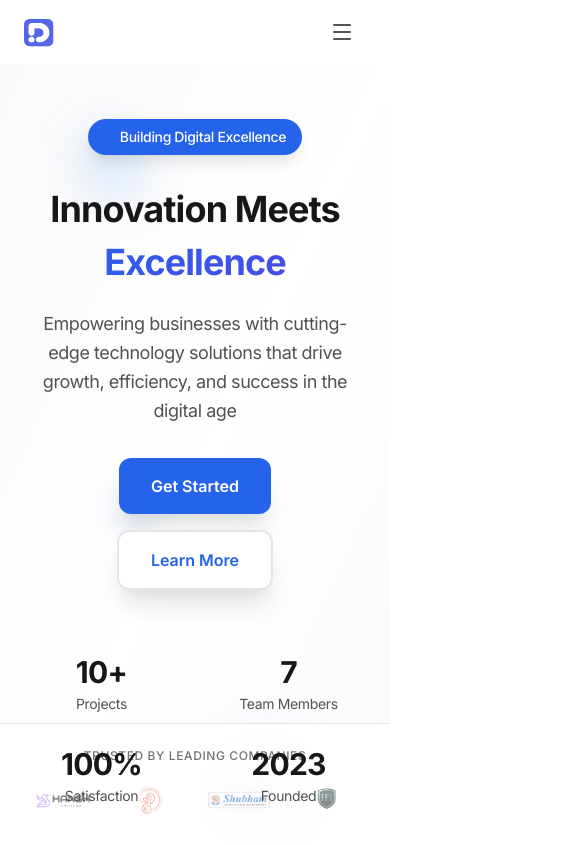
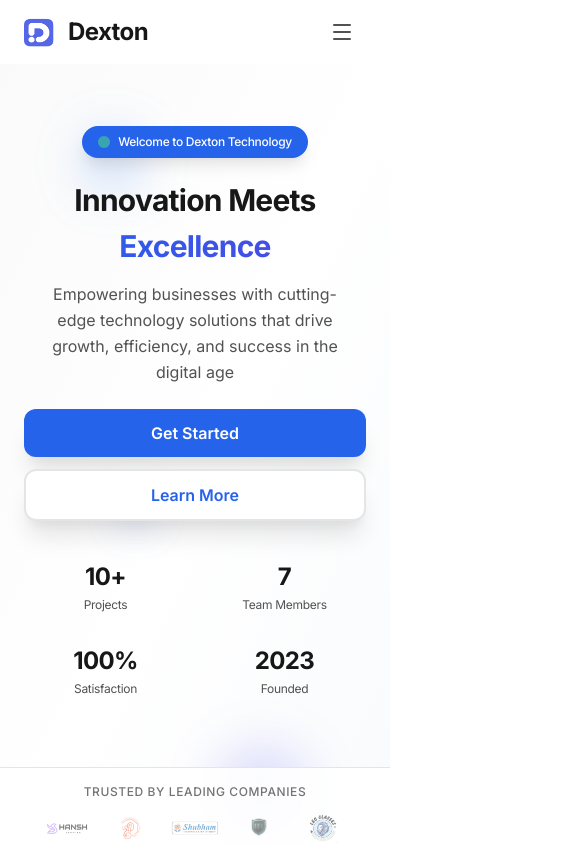
Before and after one commit to dextontechnology-del/dexton-web, a React (Create React App) app: page / in a window 390 px wide. Shown: the top 845 px of the page, 585 px wide, since content can reach past the window. Built offline with nearby package versions, Linux system fonts and the light colour scheme.

Commit message:
improvise responsivness

```diff
--- a/src/components/Navigation.jsx
+++ b/src/components/Navigation.jsx
@@ -53,8 +53,11 @@ export default function Navigation() {
                 alt="Dexton Technology"
                 className="h-8 w-8 lg:h-10 lg:w-10"
               />
-              <span className="ml-3 text-xl font-bold text-neutral-900 hidden lg:block">
+              <span className="hidden md:block ml-3 text-xl font-bold text-neutral-900">
                 Dexton Technology
+              </span>
+              <span className="block md:hidden ml-3 text-2xl font-bold text-neutral-900">
+                Dexton
               </span>
             </motion.div>
 
--- a/src/components/hero.jsx
+++ b/src/components/hero.jsx
@@ -10,7 +10,7 @@ import BhumiPutraLogo from "../assets/bhumiputra-logo.png"
 
 export default function Hero() {
   return (
-    <section className="relative min-h-screen flex items-center justify-center overflow-hidden bg-gradient-to-br from-neutral-50 via-white to-primary-50">
+    <section className="relative min-h-screen flex flex-col overflow-hidden bg-gradient-to-br from-neutral-50 via-white to-primary-50">
       {/* Subtle background pattern */}
       <div className="absolute inset-0 opacity-[0.03]">
         <div className="absolute inset-0" style={{
@@ -37,7 +37,8 @@ export default function Hero() {
       />
 
       {/* Main Content */}
-      <div className="relative z-10 container mx-auto px-6 text-center">
+      <div className="relative z-10 flex-1 flex items-center justify-center">
+        <div className="container mx-auto px-6 text-center py-12 md:py-14">
           <motion.div
             initial={{ opacity: 0, y: 50 }}
             animate={{ opacity: 1, y: 0 }}
@@ -48,14 +49,14 @@ export default function Hero() {
               initial={{ opacity: 0, scale: 0.8 }}
               animate={{ opacity: 1, scale: 1 }}
               transition={{ duration: 0.8, delay: 0.4 }}
-            className="inline-flex items-center px-4 py-2 bg-primary-600 text-white text-sm font-medium rounded-full mb-8 shadow-lg"
+              className="inline-flex items-center px-4 py-2 bg-primary-600 text-white text-xs md:text-sm font-medium rounded-full mb-6 md:mb-8 shadow-lg"
             >
-            <span className="w-2 h-2 bg-success-400 rounded-full mr-2 animate-pulse"></span>
-            <span>Building Digital Excellence</span>
+              <div className="w-3 h-3 bg-success-400 rounded-full mr-2 animate-pulse"> </div>
+              <span>Welcome to Dexton Technology</span>
             </motion.div>
 
             {/* Main Title */}
-          <h1 className="text-4xl sm:text-5xl lg:text-6xl font-bold text-neutral-900 mb-6 leading-tight tracking-tight">
+            <h1 className="text-3xl sm:text-4xl lg:text-5xl xl:text-6xl font-bold text-neutral-900 mb-4 md:mb-6 leading-tight tracking-tight">
               <span className="block mb-2">Innovation Meets</span>
               <span className="block bg-gradient-to-r from-primary-600 to-secondary-600 bg-clip-text text-transparent">
                 Excellence
@@ -67,7 +68,7 @@ export default function Hero() {
               initial={{ opacity: 0, y: 30 }}
               animate={{ opacity: 1, y: 0 }}
               transition={{ duration: 1, delay: 0.6 }}
-            className="text-lg sm:text-xl text-neutral-600 mb-8 max-w-3xl mx-auto leading-relaxed"
+              className="text-base md:text-lg lg:text-xl text-neutral-600 mb-6 md:mb-8 max-w-3xl mx-auto leading-relaxed px-4"
             >
               Empowering businesses with cutting-edge technology solutions that drive growth,
               efficiency, and success in the digital age
@@ -78,13 +79,13 @@ export default function Hero() {
               initial={{ opacity: 0, y: 30 }}
               animate={{ opacity: 1, y: 0 }}
               transition={{ duration: 1, delay: 0.8 }}
-            className="flex flex-col sm:flex-row gap-4 justify-center items-center mb-16"
+              className="flex flex-col sm:flex-row gap-3 md:gap-4 justify-center items-center mb-8 md:mb-12"
             >
-            <button className="group relative px-8 py-4 bg-primary-600 text-white font-semibold rounded-xl hover:bg-primary-700 transform hover:scale-105 transition-all duration-300 shadow-xl hover:shadow-2xl hover:-translate-y-1">
+              <button className="group relative px-6 md:px-8 py-3 md:py-4 bg-primary-600 text-white font-semibold rounded-xl hover:bg-primary-700 transform hover:scale-105 transition-all duration-300 shadow-xl hover:shadow-2xl hover:-translate-y-1 w-full sm:w-auto">
                 <span className="relative z-10">Get Started</span>
                 <div className="absolute inset-0 bg-gradient-to-r from-primary-600 to-secondary-600 rounded-xl opacity-0 group-hover:opacity-100 transition-opacity duration-300"></div>
               </button>
-            <button className="group relative px-8 py-4 bg-white text-primary-600 font-semibold rounded-xl border-2 border-neutral-200 hover:border-primary-300 hover:bg-primary-50 transform hover:scale-105 transition-all duration-300 shadow-xl hover:shadow-2xl hover:-translate-y-1">
+              <button className="group relative px-6 md:px-8 py-3 md:py-4 bg-white text-primary-600 font-semibold rounded-xl border-2 border-neutral-200 hover:border-primary-300 hover:bg-primary-50 transform hover:scale-105 transition-all duration-300 shadow-xl hover:shadow-2xl hover:-translate-y-1 w-full sm:w-auto">
                 <span className="relative z-10">Learn More</span>
                 <div className="absolute inset-0 bg-gradient-to-r from-primary-50 to-secondary-50 rounded-xl opacity-0 group-hover:opacity-100 transition-opacity duration-300"></div>
               </button>
@@ -95,7 +96,7 @@ export default function Hero() {
               initial={{ opacity: 0, y: 30 }}
               animate={{ opacity: 1, y: 0 }}
               transition={{ duration: 0.8, delay: 1 }}
-            className="grid grid-cols-2 sm:grid-cols-4 gap-8 sm:gap-12 max-w-4xl mx-auto mb-12"
+              className="grid grid-cols-2 sm:grid-cols-4 gap-4 md:gap-8 lg:gap-12 max-w-4xl mx-auto"
             >
               {[/* eslint-disable @typescript-eslint/no-unused-vars */
                 { number: "10+", label: "Projects" },
@@ -108,14 +109,15 @@ export default function Hero() {
                   initial={{ opacity: 0, y: 20 }}
                   animate={{ opacity: 1, y: 0 }}
                   transition={{ duration: 0.6, delay: 1.2 + index * 0.1 }}
-                className="text-center flex flex-col items-center"
+                  className="text-center flex flex-col items-center p-2"
                 >
-                <div className="text-3xl sm:text-4xl font-bold text-neutral-900 mb-1">{stat.number}</div>
-                <div className="text-sm text-neutral-600 whitespace-nowrap">{stat.label}</div>
+                  <div className="text-2xl sm:text-3xl md:text-4xl font-bold text-neutral-900 mb-1">{stat.number}</div>
+                  <div className="text-xs sm:text-sm text-neutral-600 whitespace-nowrap">{stat.label}</div>
                 </motion.div>
               ))}
             </motion.div>
           </motion.div>
+        </div>
       </div>
 
       {/* Client Logos */}
@@ -123,13 +125,13 @@ export default function Hero() {
         initial={{ opacity: 0, y: 30 }}
         animate={{ opacity: 1, y: 0 }}
         transition={{ duration: 1, delay: 1.4 }}
-        className="absolute bottom-0 left-0 right-0 bg-white/90 backdrop-blur-md border-t border-neutral-200"
+        className="relative z-10 bg-white/90 backdrop-blur-md border-t border-neutral-200 py-4 md:py-6"
       >
-        <div className="container mx-auto px-6 py-6">
-          <div className="text-center mb-4">
+        <div className="container mx-auto px-4 md:px-6">
+          <div className="text-center mb-3 md:mb-4">
             <p className="text-xs sm:text-sm font-medium text-neutral-500 uppercase tracking-wider">Trusted by leading companies</p>
           </div>
-          <div className="flex flex-wrap justify-center items-center gap-6 sm:gap-8 lg:gap-10">
+          <div className="flex flex-wrap justify-center items-center gap-4 sm:gap-6 md:gap-8 lg:gap-10">
             {[/* eslint-disable @typescript-eslint/no-unused-vars */
               { name: "Hansh", logo: hanshLogo },
               { name: "Ganraya", logo: ganrayaLogo },
@@ -145,7 +147,7 @@ export default function Hero() {
                 animate={{ opacity: 1, y: 0 }}
                 transition={{ duration: 0.6, delay: index * 0.1 }}
                 whileHover={{ scale: 1.05 }}
-                className="flex items-center justify-center h-10 sm:h-12 w-16 sm:w-20"
+                className="flex items-center justify-center h-8 sm:h-10 md:h-12 w-12 sm:w-16 md:w-20"
               >
                 <img
                   src={client.logo}
--- a/src/components/portfolio.jsx
+++ b/src/components/portfolio.jsx
@@ -88,7 +88,7 @@ export default function Portfolio() {
             whileInView={{ opacity: 1, y: 0 }}
             transition={{ duration: 0.8 }}
             viewport={{ once: true }}
-            className="py-20 bg-gradient-to-br from-gray-50 to-white min-h-screen flex items-center"
+            className="py-20 bg-gradient-to-br from-gray-50 to-white min-h-screen flex items-center overflow-hidden"
         >
             <div className="max-w-7xl mx-auto px-4 sm:px-6 lg:px-8 w-full">
                 {/* Header */}
--- a/src/components/services.jsx
+++ b/src/components/services.jsx
@@ -122,10 +122,10 @@ export default function Services() {
                   initial={{ opacity: 0 }}
                   animate={{ opacity: 1 }}
                   transition={{ duration: 0.4, delay: index * 0.1 + 0.5 }}
-                  className="inline-flex items-center text-primary-600 font-semibold text-sm hover:text-primary-700 transition-colors duration-300 group-hover:translate-x-1"
+                  className="inline-flex items-center justify-center gap-2 text-primary-600 font-semibold text-sm group-hover:bg-slate-400/30 p-2 rounded-lg filter backdrop-blur-sm hover:text-primary-700 transition-colors duration-300 group-hover:translate-x-1 mt-2"
                 >
                   View Projects
-                  <Cpu className="w-4 h-4 ml-1 transition-transform duration-300" />
+                  <Cpu className="w-4 h-4 transition-transform duration-300" />
                 </motion.a>
               </div>
             </motion.div>
--- a/tailwind.config.js
+++ b/tailwind.config.js
@@ -60,6 +60,7 @@ module.exports = {
         },
         success: {
           50: '#f0fdf4',
+          400: '#4ade80',
           500: '#22c55e',
           600: '#16a34a',
         },
```
Lines whose indentation alone changed are shown as unchanged.
